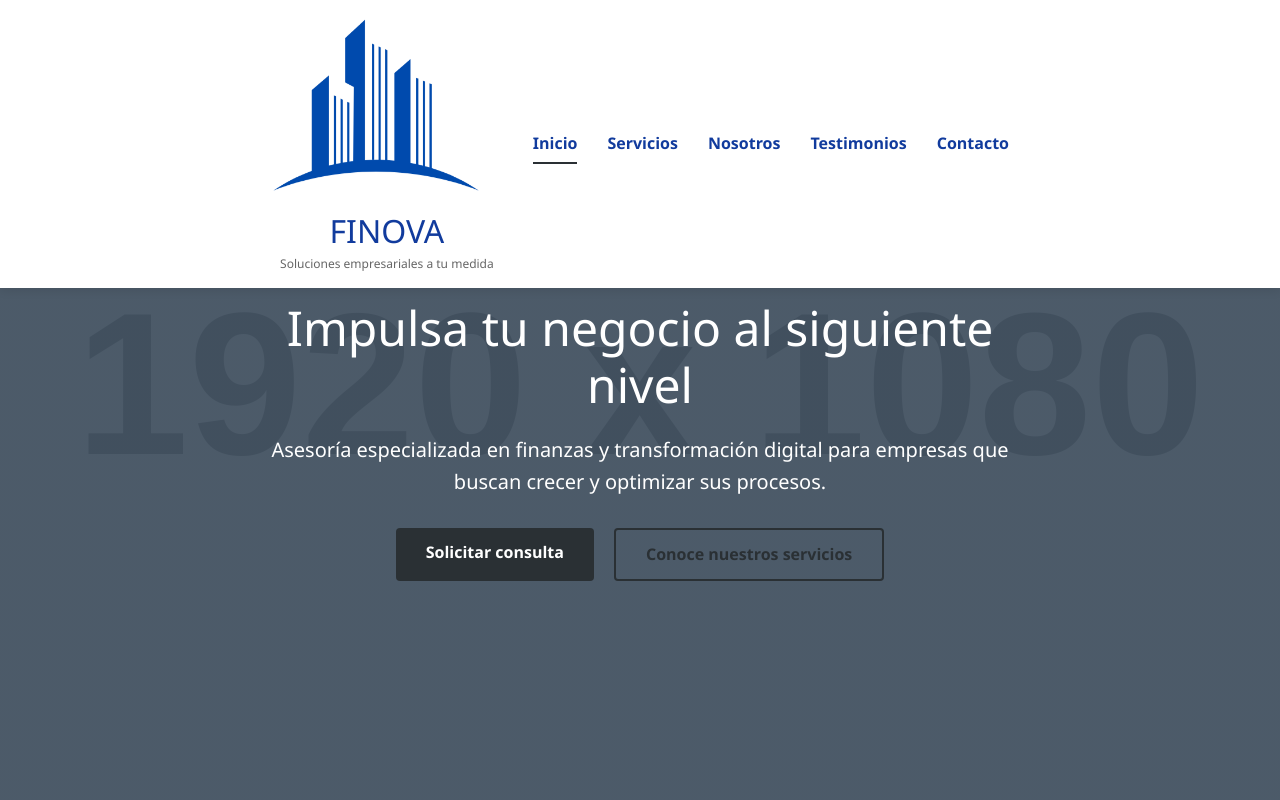
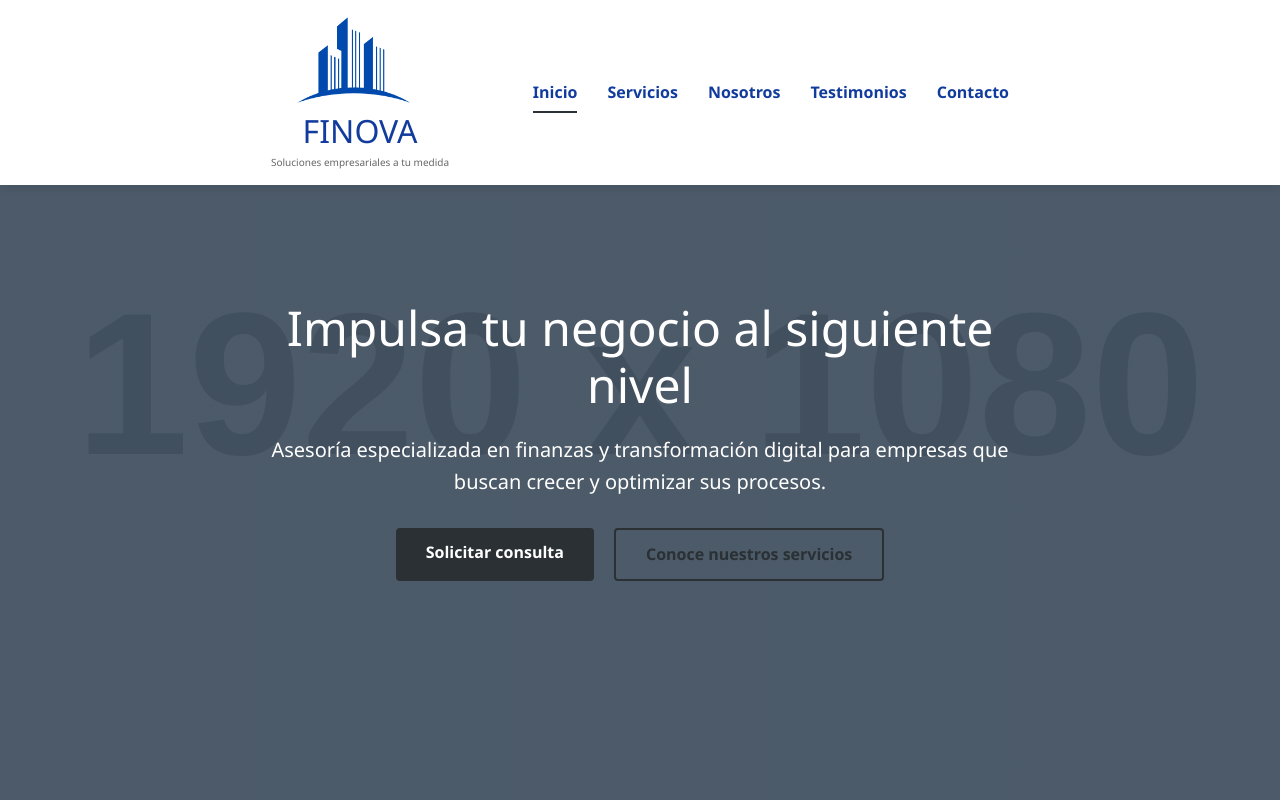
Before and after one commit to FINOVAEMPRESA/FINOVA, a plain HTML site: page index.html in a window 1280 px wide. Shown: the top 800 px of the page. Drawn offline with Linux system fonts and the light colour scheme; placeholder pictures from the web are drawn by us.

Commit message:
Update styles.css

```diff
--- a/styles.css
+++ b/styles.css
@@ -161,14 +161,14 @@ header .container {
 }
 
 .logo img {
-    height: 200px; /* Ajusta según el tamaño que necesites */
+    height: 100px; /* Ajusta según el tamaño que necesites */
     width: auto;
-    margin-bottom: .5px; /* Espacio entre el logo y el texto */
+    margin-bottom: 0.5px; /* Espacio entre el logo y el texto */
 }
 
 .logo p {
     margin: 0;
-    font-size: 12px;
+    font-size: 10px;
     color: #666;
 }
 
```
